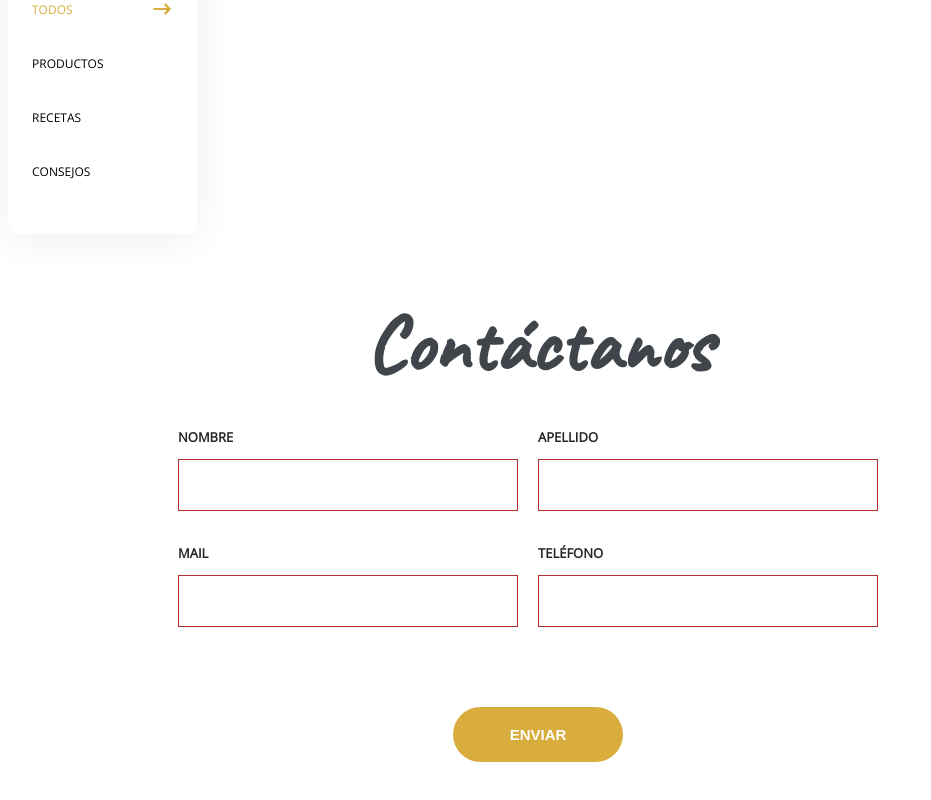
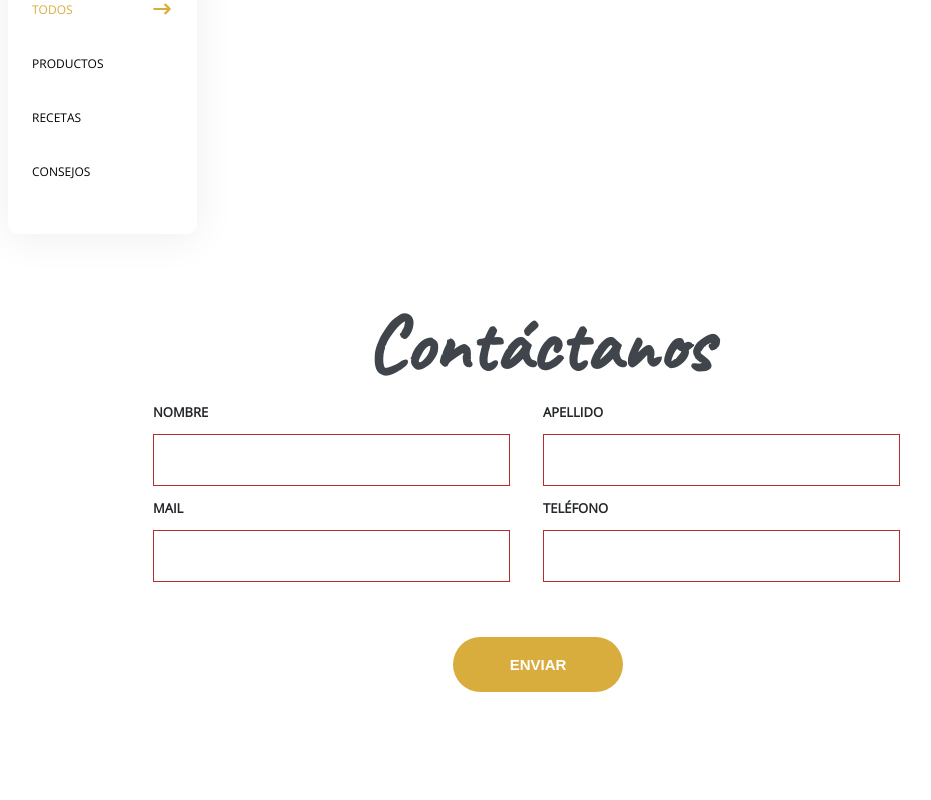
Before and after one commit to Abraham15rivas/test-meat, a Vue app: page / in a window 1280 px wide. Shown: the part 810-1610 px from the top of the page, without its empty margins (102-1033 px from the left). After the commit the page ends 1552 px from the top, so only its background shows below. Built offline with nearby package versions, Linux system fonts and the light colour scheme; no server answers.

Commit message:
bem modify

```diff
--- a/src/components/form/Form.vue
+++ b/src/components/form/Form.vue
@@ -1,9 +1,8 @@
 <template>
   <div>
     <form class="form" @submit.prevent="sendData">
-      <div class="container">
-        <div class="container__row">
-          <div class="container__col--6">
+      <div class="form__row">
+        <div class="form__col--6">
           <label class="form__label" for="firstname">NOMBRE</label>
           <input
             id="firstname"
@@ -17,7 +16,7 @@
             required
           >
         </div>
-          <div class="container__col--6">
+        <div class="form__col--6">
           <label class="form__label" for="lastname">APELLIDO</label>
           <input
             id="lastname"
@@ -32,8 +31,8 @@
           >
         </div>
       </div>
-        <div class="container__row">
-          <div class="container__col--6">
+      <div class="form__row">
+        <div class="form__col--6">
           <label class="form__label" for="email">MAIL</label>
           <input
             id="email"
@@ -47,7 +46,7 @@
             required
           >
         </div>
-          <div class="container__col--6">
+        <div class="form__col--6">
           <label class="form__label" for="phone">TELÉFONO</label>
           <input
             id="phone"
@@ -76,7 +75,6 @@
           Enviar
         </button>
       </center>
-      </div>
     </form>
   </div>
 </template>
@@ -129,22 +127,17 @@ export default {
   $primary-color: #D8AD3D;
   $secondary-color: #009CD9;
 
-  .container {
+  .form {
+    padding: 0px 250px;
+
     &__row {
       display: flex;
-      flex-wrap: wrap;
-      flex: 1 0 30%;
-      margin: 30px;
-      justify-content: center;
     }
 
     &__col--6 {
-      width: 50%;
+      flex: 1;
+      margin: 5px;
     }
-  }
-
-  .form {
-    padding: 0px 250px;
 
     &__label {
       font-family: 'Open Sans', sans-serif !important;
```
Lines whose indentation alone changed are shown as unchanged.
